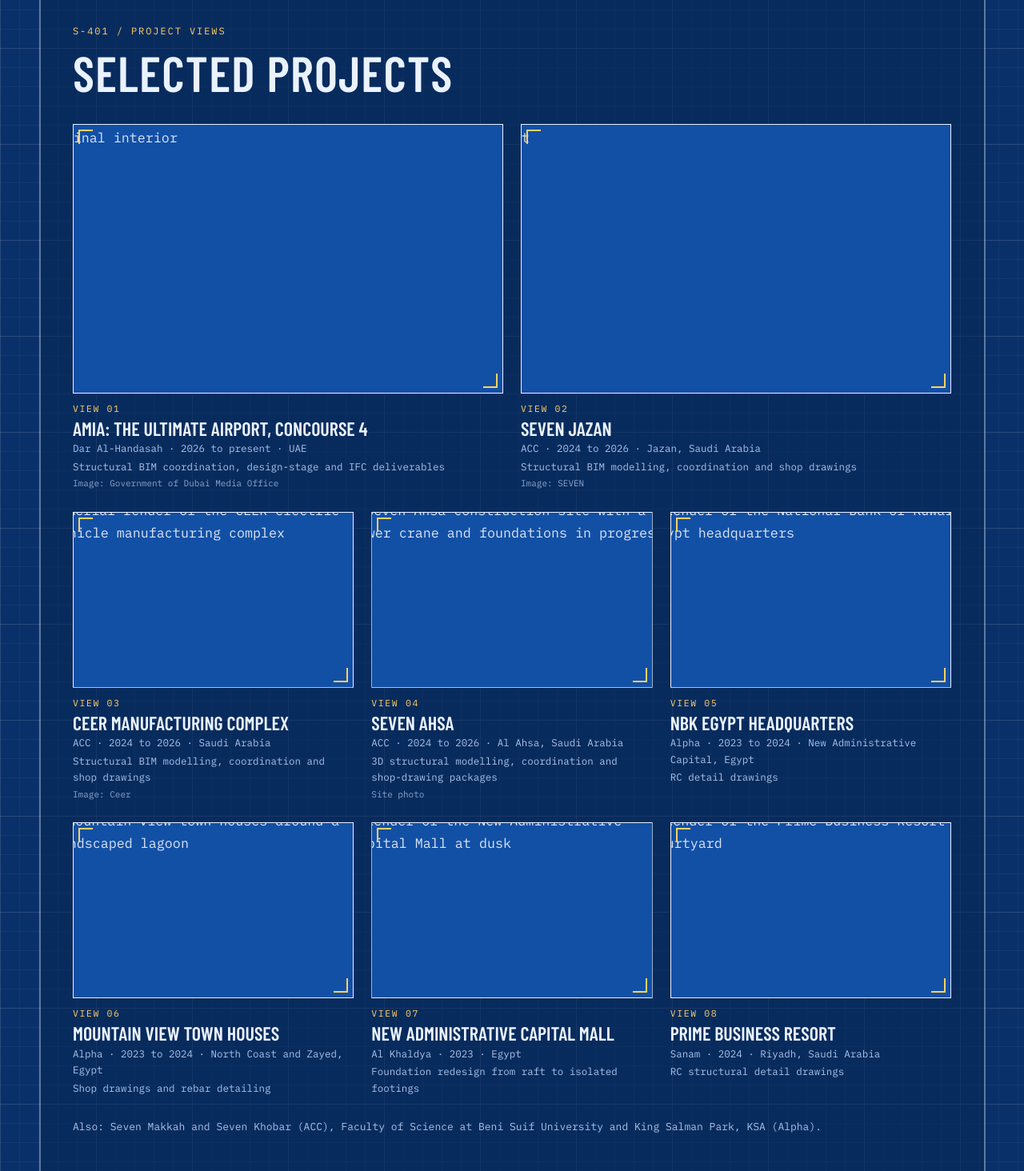
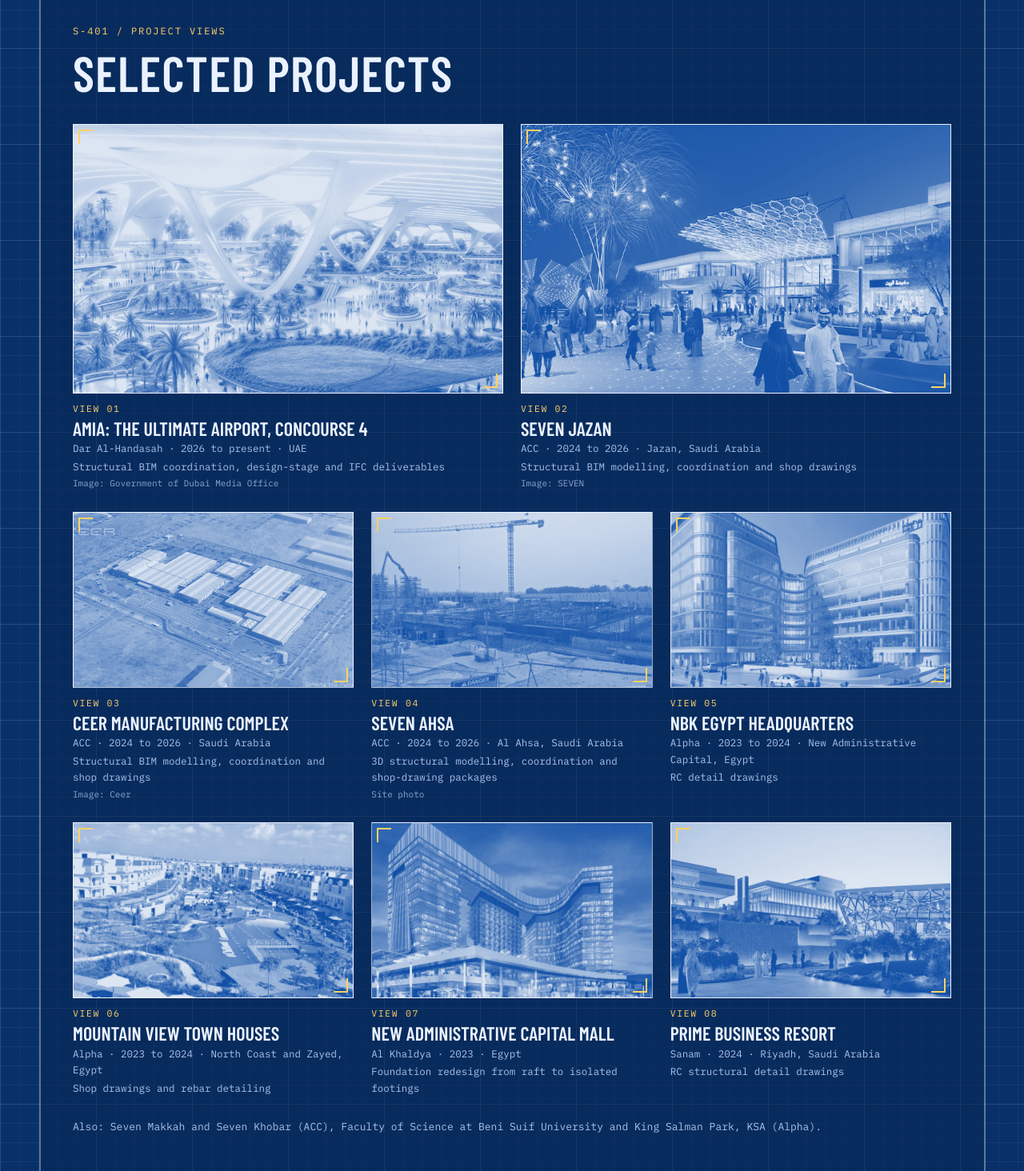
Before and after one commit to engahmedsameh2-prog/portfolio-blueprint, a plain HTML site: page index.html in a window 1280 px wide. Shown: the part 3060-4524 px from the top of the page at 80% size. Drawn offline with nearby package versions, Linux system fonts and the light colour scheme.

Commit message:
Update project images and descriptions in index.html

```diff
--- a/index.html
+++ b/index.html
@@ -238,14 +238,14 @@ figcaption.c { font-size: 12px; color: var(--dim); letter-spacing: .08em; margin
   <svg class="sheet-b" aria-hidden="true"><rect width="100%" height="100%" pathLength="1"/></svg>
   <div class="sh"><p class="tag">S-401 / PROJECT VIEWS</p><h2>Selected projects</h2></div>
   <div class="vps">
-  <figure class="vp" data-big="1920"><div class="vp-img"><img src="img/amia.jpg" alt="Design render of the new Al Maktoum International Airport terminal interior" width="1920" height="1082"><i class="scan"></i></div><figcaption><span class="vp-no">VIEW 01</span><b>AMIA: The Ultimate Airport, Concourse 4</b><span>Dar Al-Handasah · 2026 to present · UAE</span><span>Structural BIM coordination, design-stage and IFC deliverables</span><em>Image: Government of Dubai Media Office</em></figcaption></figure>
-<figure class="vp" data-big="930"><div class="vp-img"><img src="img/jazan.jpg" alt="Render of the Seven Jazan entertainment destination at night" width="930" height="523"><i class="scan"></i></div><figcaption><span class="vp-no">VIEW 02</span><b>Seven Jazan</b><span>ACC · 2024 to 2026 · Jazan, Saudi Arabia</span><span>Structural BIM modelling, coordination and shop drawings</span><em>Image: SEVEN</em></figcaption></figure>
-<figure class="vp" data-big="1355"><div class="vp-img"><img src="img/ceer.jpg" alt="Aerial render of the CEER electric vehicle manufacturing complex" width="1355" height="852"><i class="scan"></i></div><figcaption><span class="vp-no">VIEW 03</span><b>CEER manufacturing complex</b><span>ACC · 2024 to 2026 · Saudi Arabia</span><span>Structural BIM modelling, coordination and shop drawings</span><em>Image: Ceer</em></figcaption></figure>
-<figure class="vp" data-big="480"><div class="vp-img"><img src="img/ahsa.jpg" alt="Seven Ahsa construction site with a tower crane and foundations in progress" width="480" height="360"><i class="scan"></i></div><figcaption><span class="vp-no">VIEW 04</span><b>Seven Ahsa</b><span>ACC · 2024 to 2026 · Al Ahsa, Saudi Arabia</span><span>3D structural modelling, coordination and shop-drawing packages</span><em>Site photo</em></figcaption></figure>
-<figure class="vp" data-big="480"><div class="vp-img"><img src="img/nbk.jpg" alt="Render of the National Bank of Kuwait Egypt headquarters" width="480" height="356"><i class="scan"></i></div><figcaption><span class="vp-no">VIEW 05</span><b>NBK Egypt Headquarters</b><span>Alpha · 2023 to 2024 · New Administrative Capital, Egypt</span><span>RC detail drawings</span><em></em></figcaption></figure>
-<figure class="vp" data-big="480"><div class="vp-img"><img src="img/mountain-view.jpg" alt="Mountain View town houses around a landscaped lagoon" width="480" height="363"><i class="scan"></i></div><figcaption><span class="vp-no">VIEW 06</span><b>Mountain View town houses</b><span>Alpha · 2023 to 2024 · North Coast and Zayed, Egypt</span><span>Shop drawings and rebar detailing</span><em></em></figcaption></figure>
-<figure class="vp" data-big="480"><div class="vp-img"><img src="img/capital-mall.jpg" alt="Render of the New Administrative Capital Mall at dusk" width="480" height="250"><i class="scan"></i></div><figcaption><span class="vp-no">VIEW 07</span><b>New Administrative Capital Mall</b><span>Al Khaldya · 2023 · Egypt</span><span>Foundation redesign from raft to isolated footings</span><em></em></figcaption></figure>
-<figure class="vp" data-big="480"><div class="vp-img"><img src="img/prime.jpg" alt="Render of the Prime Business Resort courtyard" width="480" height="270"><i class="scan"></i></div><figcaption><span class="vp-no">VIEW 08</span><b>Prime Business Resort</b><span>Sanam · 2024 · Riyadh, Saudi Arabia</span><span>RC structural detail drawings</span><em></em></figcaption></figure>
+  <figure class="vp" data-big="1920"><div class="vp-img"><img src="amia.jpg" alt="Design render of the new Al Maktoum International Airport terminal interior" width="1920" height="1082"><i class="scan"></i></div><figcaption><span class="vp-no">VIEW 01</span><b>AMIA: The Ultimate Airport, Concourse 4</b><span>Dar Al-Handasah · 2026 to present · UAE</span><span>Structural BIM coordination, design-stage and IFC deliverables</span><em>Image: Government of Dubai Media Office</em></figcaption></figure>
+<figure class="vp" data-big="930"><div class="vp-img"><img src="jazan.jpg" alt="Render of the Seven Jazan entertainment destination at night" width="930" height="523"><i class="scan"></i></div><figcaption><span class="vp-no">VIEW 02</span><b>Seven Jazan</b><span>ACC · 2024 to 2026 · Jazan, Saudi Arabia</span><span>Structural BIM modelling, coordination and shop drawings</span><em>Image: SEVEN</em></figcaption></figure>
+<figure class="vp" data-big="1355"><div class="vp-img"><img src="ceer.jpg" alt="Aerial render of the CEER electric vehicle manufacturing complex" width="1355" height="852"><i class="scan"></i></div><figcaption><span class="vp-no">VIEW 03</span><b>CEER manufacturing complex</b><span>ACC · 2024 to 2026 · Saudi Arabia</span><span>Structural BIM modelling, coordination and shop drawings</span><em>Image: Ceer</em></figcaption></figure>
+<figure class="vp" data-big="480"><div class="vp-img"><img src="ahsa.jpg" alt="Seven Ahsa construction site with a tower crane and foundations in progress" width="480" height="360"><i class="scan"></i></div><figcaption><span class="vp-no">VIEW 04</span><b>Seven Ahsa</b><span>ACC · 2024 to 2026 · Al Ahsa, Saudi Arabia</span><span>3D structural modelling, coordination and shop-drawing packages</span><em>Site photo</em></figcaption></figure>
+<figure class="vp" data-big="480"><div class="vp-img"><img src="nbk.jpg" alt="Render of the National Bank of Kuwait Egypt headquarters" width="480" height="356"><i class="scan"></i></div><figcaption><span class="vp-no">VIEW 05</span><b>NBK Egypt Headquarters</b><span>Alpha · 2023 to 2024 · New Administrative Capital, Egypt</span><span>RC detail drawings</span><em></em></figcaption></figure>
+<figure class="vp" data-big="480"><div class="vp-img"><img src="mountain-view.jpg" alt="Mountain View town houses around a landscaped lagoon" width="480" height="363"><i class="scan"></i></div><figcaption><span class="vp-no">VIEW 06</span><b>Mountain View town houses</b><span>Alpha · 2023 to 2024 · North Coast and Zayed, Egypt</span><span>Shop drawings and rebar detailing</span><em></em></figcaption></figure>
+<figure class="vp" data-big="480"><div class="vp-img"><img src="capital-mall.jpg" alt="Render of the New Administrative Capital Mall at dusk" width="480" height="250"><i class="scan"></i></div><figcaption><span class="vp-no">VIEW 07</span><b>New Administrative Capital Mall</b><span>Al Khaldya · 2023 · Egypt</span><span>Foundation redesign from raft to isolated footings</span><em></em></figcaption></figure>
+<figure class="vp" data-big="480"><div class="vp-img"><img src="prime.jpg" alt="Render of the Prime Business Resort courtyard" width="480" height="270"><i class="scan"></i></div><figcaption><span class="vp-no">VIEW 08</span><b>Prime Business Resort</b><span>Sanam · 2024 · Riyadh, Saudi Arabia</span><span>RC structural detail drawings</span><em></em></figcaption></figure>
   </div>
   <p class="also">Also: Seven Makkah and Seven Khobar (ACC), Faculty of Science at Beni Suif University and King Salman Park, KSA (Alpha).</p>
   <div class="tb"><span>AHMED SAMEH</span><span>STRUCTURAL BIM PORTFOLIO</span><span>PROJECT VIEWS</span><span>SHEET S-401</span></div>
```
